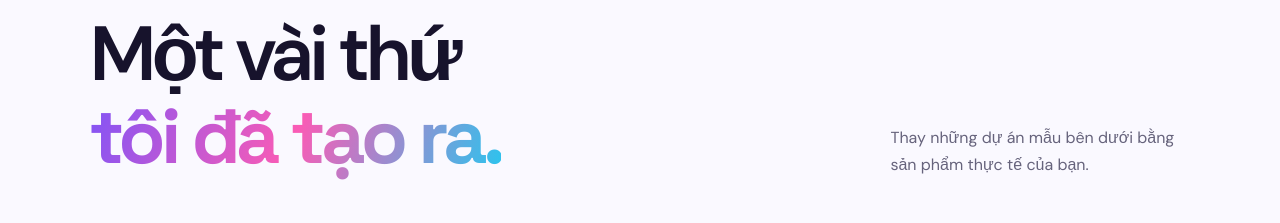
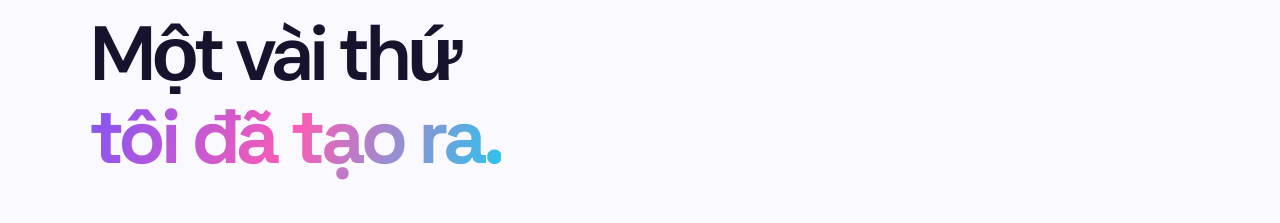
Before and after one commit to dongphucdinh/my-portfolio, a plain HTML site: page index.html in a window 1280 px wide. Shown: the part 3020-3243 px from the top of the page. Drawn offline with Linux system fonts and the light colour scheme.

Commit message:
Update portfolio design

```diff
--- a/index.html
+++ b/index.html
@@ -67,7 +67,7 @@
 
         <section class="section projects" id="projects">
             <div class="section-label">03 / DỰ ÁN TIÊU BIỂU</div>
-            <div class="section-heading"><h2>Một vài thứ<br><em>tôi đã tạo ra.</em></h2><p>Thay những dự án mẫu bên dưới bằng sản phẩm thực tế của bạn.</p></div>
+            <div class="section-heading"><h2>Một vài thứ<br><em>tôi đã tạo ra.</em></h2><p></p></div>
             <div class="project-grid">
                 <article class="project-card"><div class="project-image"><img src="https://images.unsplash.com/photo-1460925895917-afdab827c52f?w=1000&q=85" alt="Dự án website cá nhân"><span>01 / WEBSITE</span></div><div class="project-meta"><h3>Personal Portfolio</h3><span>HTML / CSS / JS</span></div></article>
                 <article class="project-card"><div class="project-image"><img src="https://images.unsplash.com/photo-1551288049-bebda4e38f71?w=1000&q=85" alt="Dự án quản lý dữ liệu"><span>02 / WEB APP</span></div><div class="project-meta"><h3>Management System</h3><span>PHP / MySQL</span></div></article>
```
